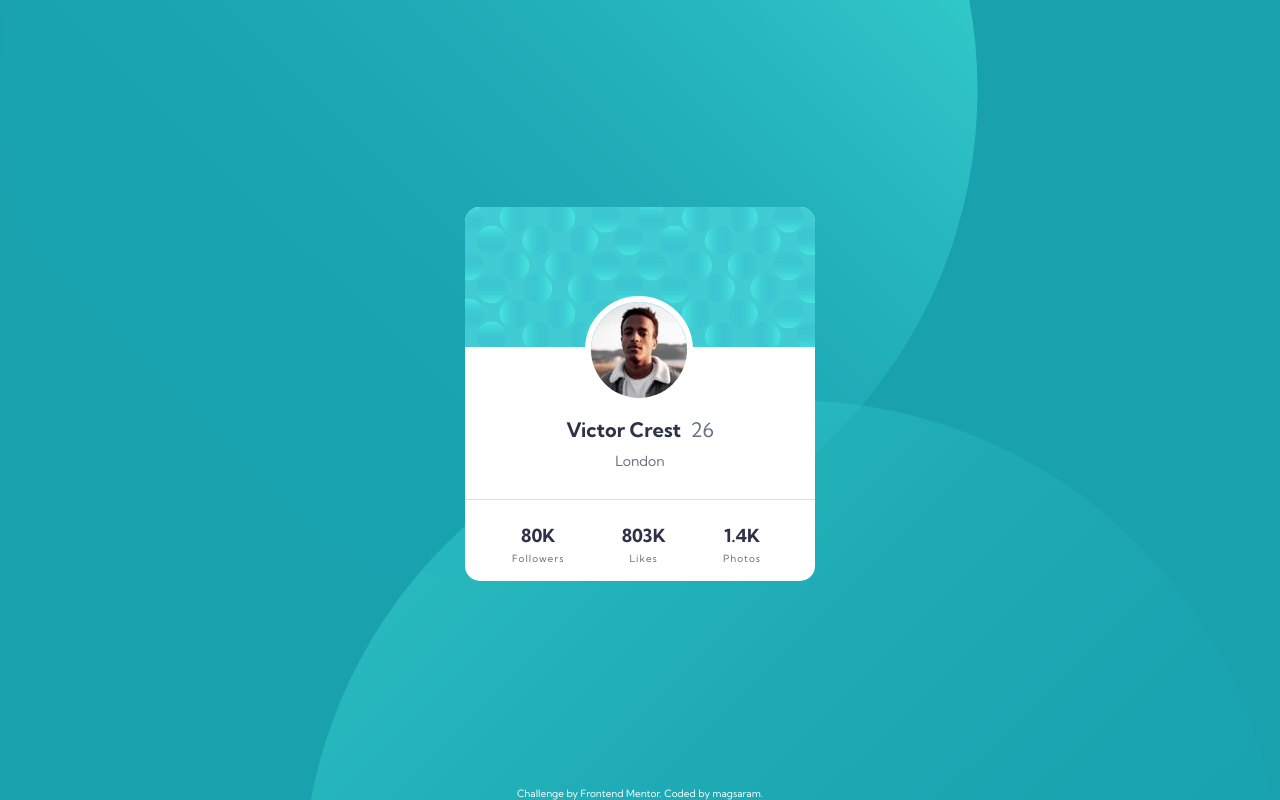
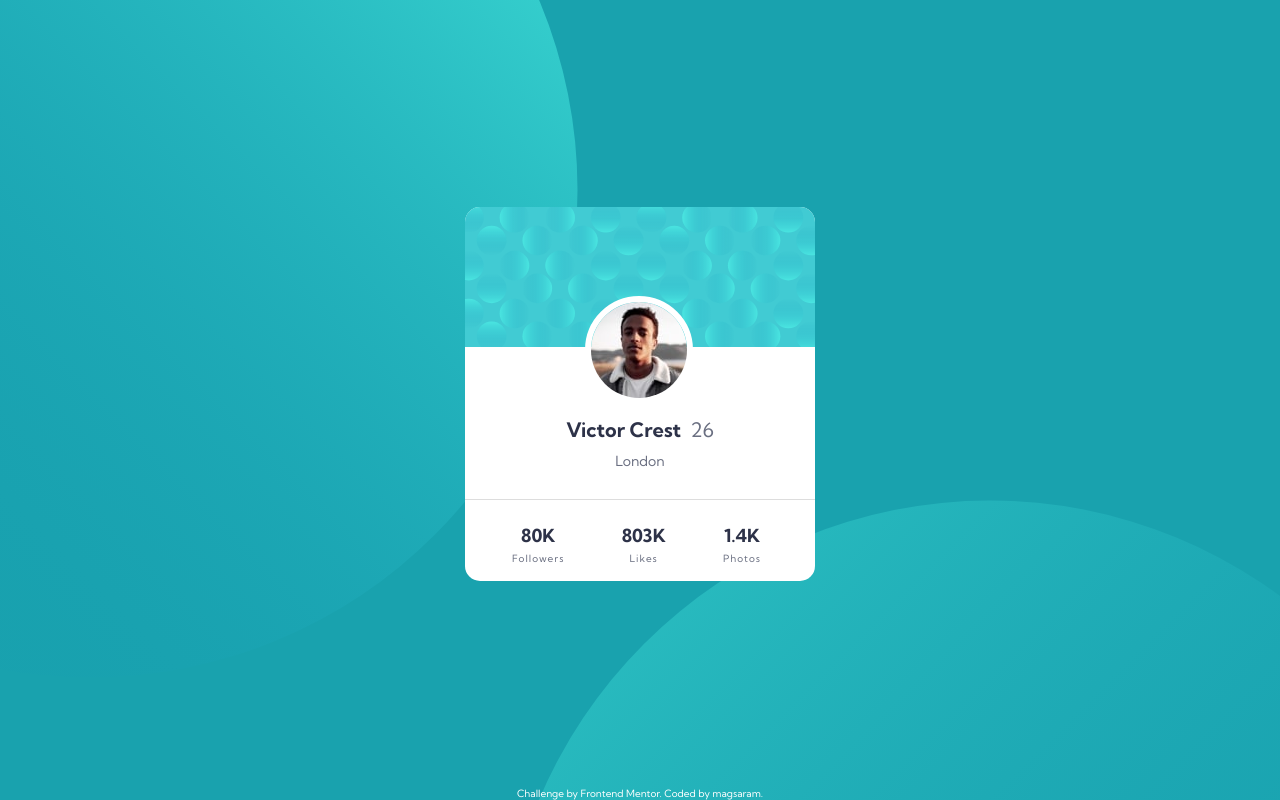
Before and after one commit to magsaram/Profile-card-component, a plain HTML site: page index.html in a window 1280 px wide. Drawn offline with Linux system fonts and the light colour scheme.

Commit message:
finished desktop

```diff
--- a/css/style.css
+++ b/css/style.css
@@ -12,7 +12,7 @@ body {
   background-image: url(../images/bg-pattern-top.svg),
     url(../images/bg-pattern-bottom.svg);
   background-repeat: no-repeat;
-  background-position: 0% -400px, +100% +400px;
+  background-position: -800px -400px, +300px +300px;
 }
 main {
   align-items: center;
@@ -80,3 +80,38 @@ footer a {
   color: white;
   text-decoration: none;
 }
+@media (min-width: 575px) {
+  body {
+    background-position: -700px -300px, +300px +300px;
+  }
+}
+@media (min-width: 785px) {
+  body {
+    background-position: -600px -300px, +300px +500px;
+  }
+}
+@media (min-width: 1035px) {
+  body {
+    background-position: -500px -300px, +500px +500px;
+  }
+}
+@media (min-width: 1205px) {
+  body {
+    background-position: -400px -300px, +500px +500px;
+  }
+}
+@media (min-width: 1450px) {
+  body {
+    background-position: -300px -400px, +600px +500px;
+  }
+}
+@media (min-width: 1600px) {
+  body {
+    background-position: -150px -400px, +800px +500px;
+  }
+}
+@media (min-width: 1700px) {
+  body {
+    background-position: -100px -400px, +800px +500px;
+  }
+}
```
